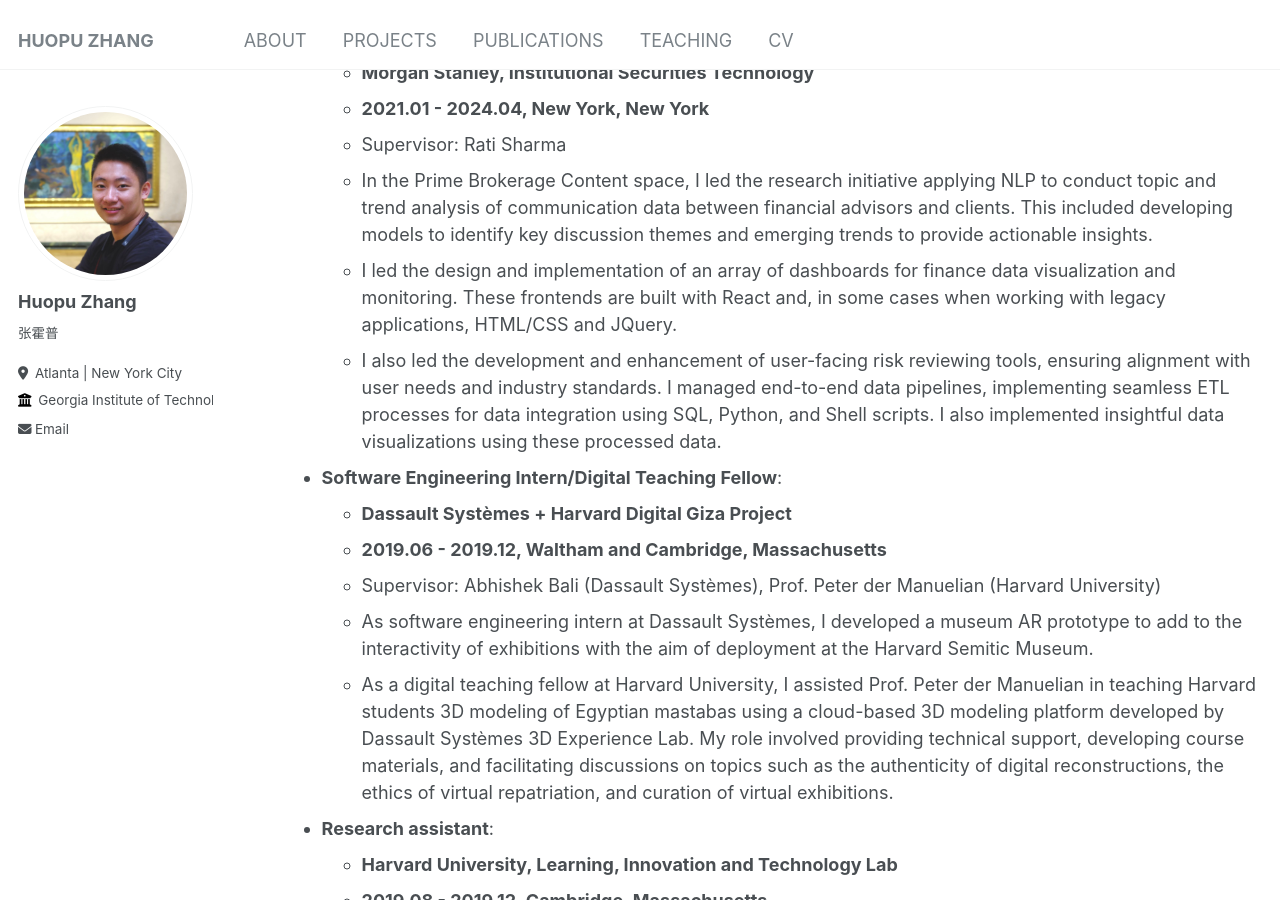
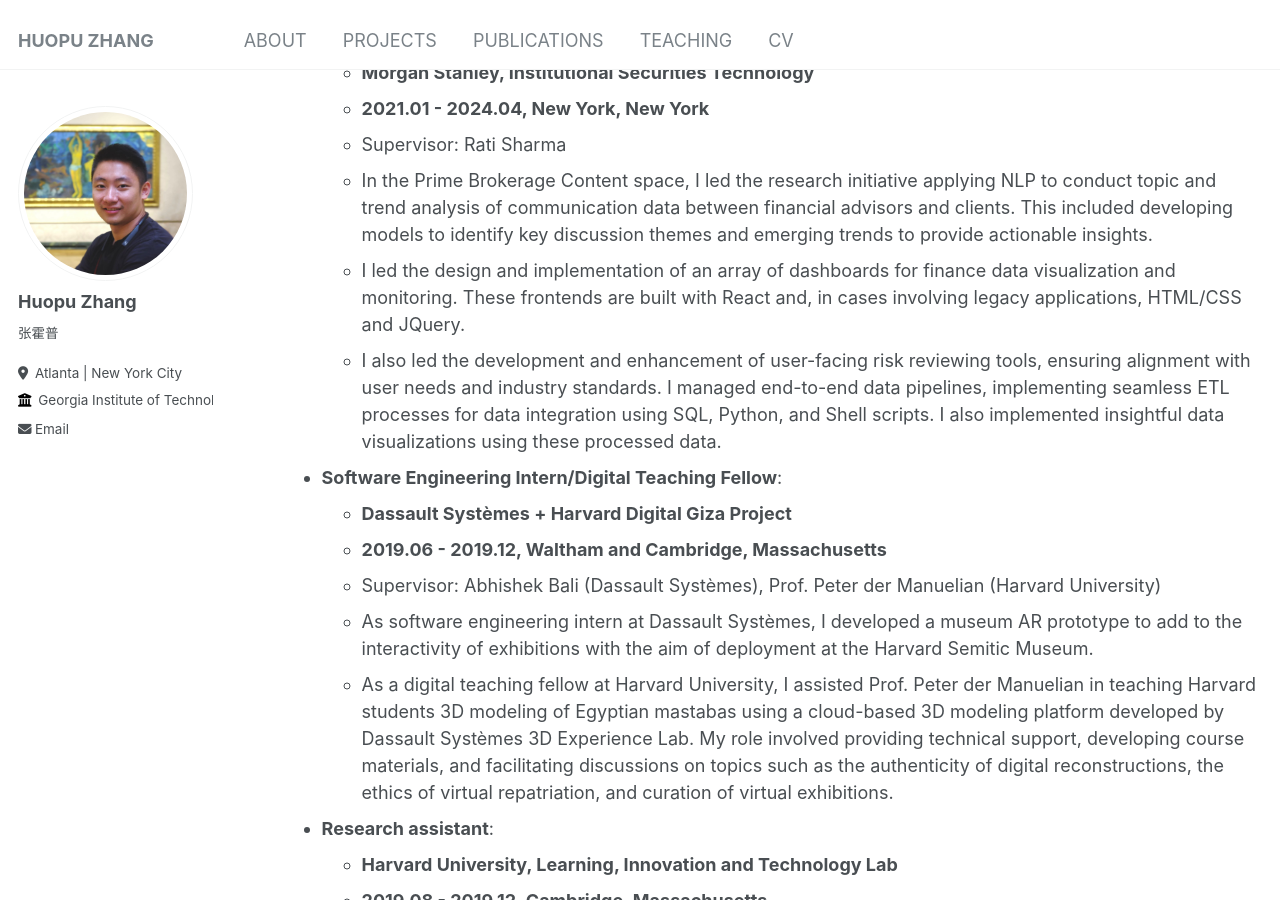
Before and after one commit to Kharasso/Kharasso.github.io, a Jekyll site: the page built from _pages/cv.md, in a window 1280 px wide and 900 px high, scrolled down 1042 px. Built offline with Jekyll 4.4.1, drawn with Linux system fonts in a browser that asks for light colours.

Commit message:
edits cv

```diff
--- a/_pages/cv.md
+++ b/_pages/cv.md
@@ -43,7 +43,7 @@ Work experience
   * **2021.01 - 2024.04, New York, New York**
   * Supervisor: Rati Sharma
   * In the Prime Brokerage Content space, I led the research initiative applying NLP to conduct topic and trend analysis of communication data between financial advisors and clients. This included developing models to identify key discussion themes and emerging trends to provide actionable insights.
-  * I led the design and implementation of an array of dashboards for finance data visualization and monitoring. These frontends are built with React and, in some cases when working with legacy applications, HTML/CSS and JQuery.
+  * I led the design and implementation of an array of dashboards for finance data visualization and monitoring. These frontends are built with React and, in cases involving legacy applications, HTML/CSS and JQuery.
   * I also led the development and enhancement of user-facing risk reviewing tools, ensuring alignment with user needs and industry standards. I managed end-to-end data pipelines, implementing seamless ETL processes for data integration using SQL, Python, and Shell scripts. I also implemented insightful data visualizations using these processed data.
 
 * **Software Engineering Intern/Digital Teaching Fellow**:
```
